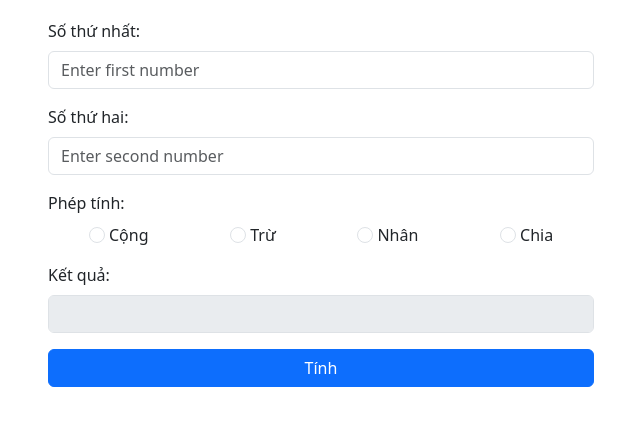
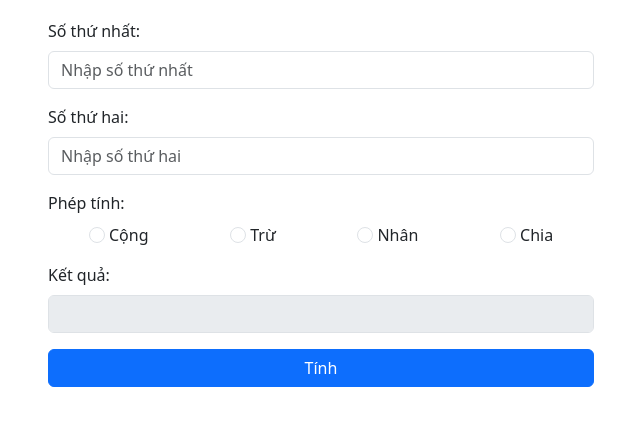
Before and after one commit to hao-assignments/wad-w4-javascript-calculator, a plain HTML site: page index.html in a window 1280 px wide. Shown: the part 101-526 px from the top of the page, without its empty margins (319-959 px from the left). Drawn offline with nearby package versions, Linux system fonts and the light colour scheme.

Commit message:
fix: vietnamese placeholder

```diff
--- a/index.html
+++ b/index.html
@@ -18,13 +18,13 @@
                 <!-- First Number -->
                 <div class="mb-3">
                     <label for="firstNumber" class="form-label">Số thứ nhất:</label>
-                    <input type="text" class="form-control" id="firstNumber" placeholder="Enter first number">
+                    <input type="text" class="form-control" id="firstNumber" placeholder="Nhập số thứ nhất">
                 </div>
 
                 <!-- Second Number -->
                 <div class="mb-3">
                     <label for="secondNumber" class="form-label">Số thứ hai:</label>
-                    <input type="text" class="form-control" id="secondNumber" placeholder="Enter second number">
+                    <input type="text" class="form-control" id="secondNumber" placeholder="Nhập số thứ hai">
                 </div>
 
                 <!-- Operations -->
```
